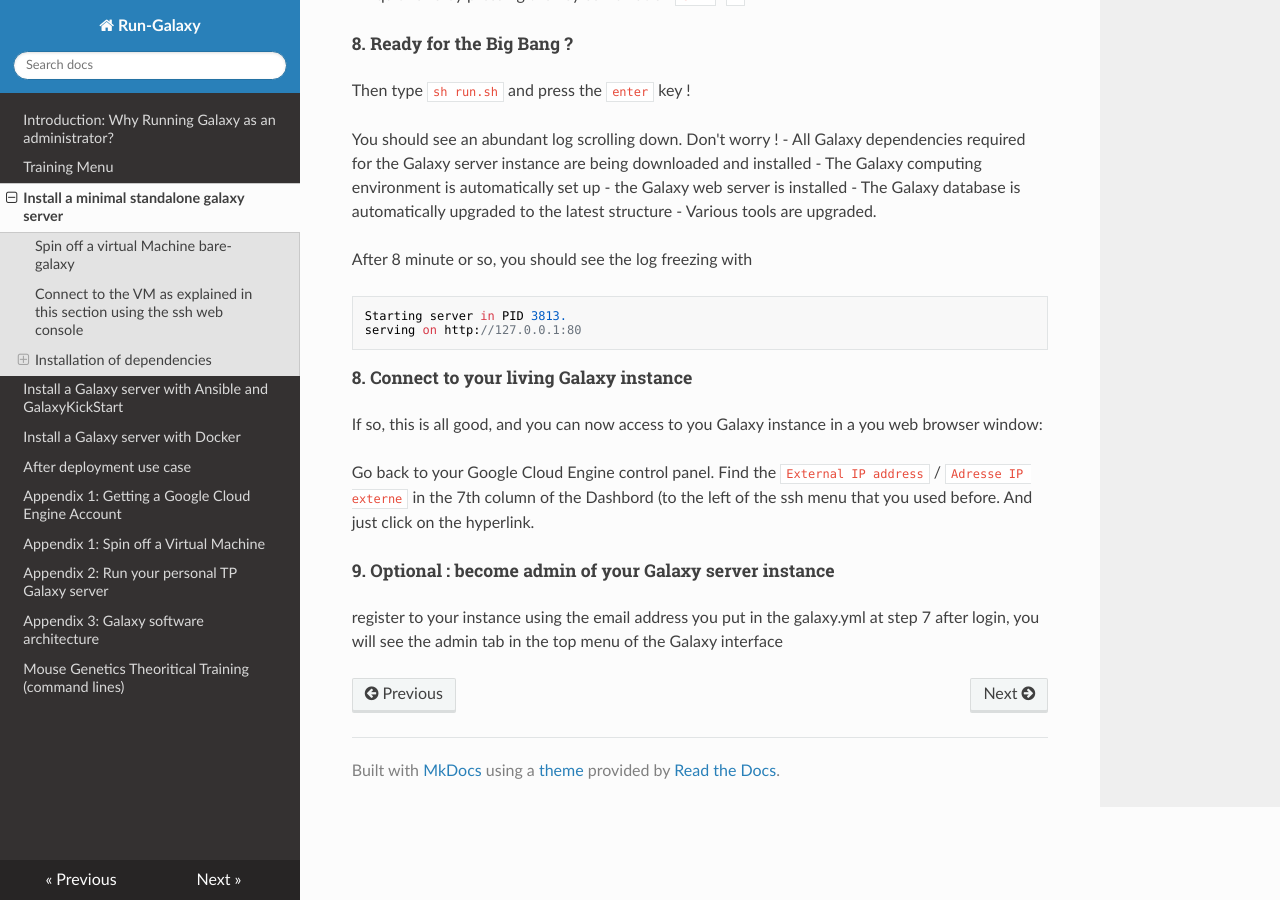
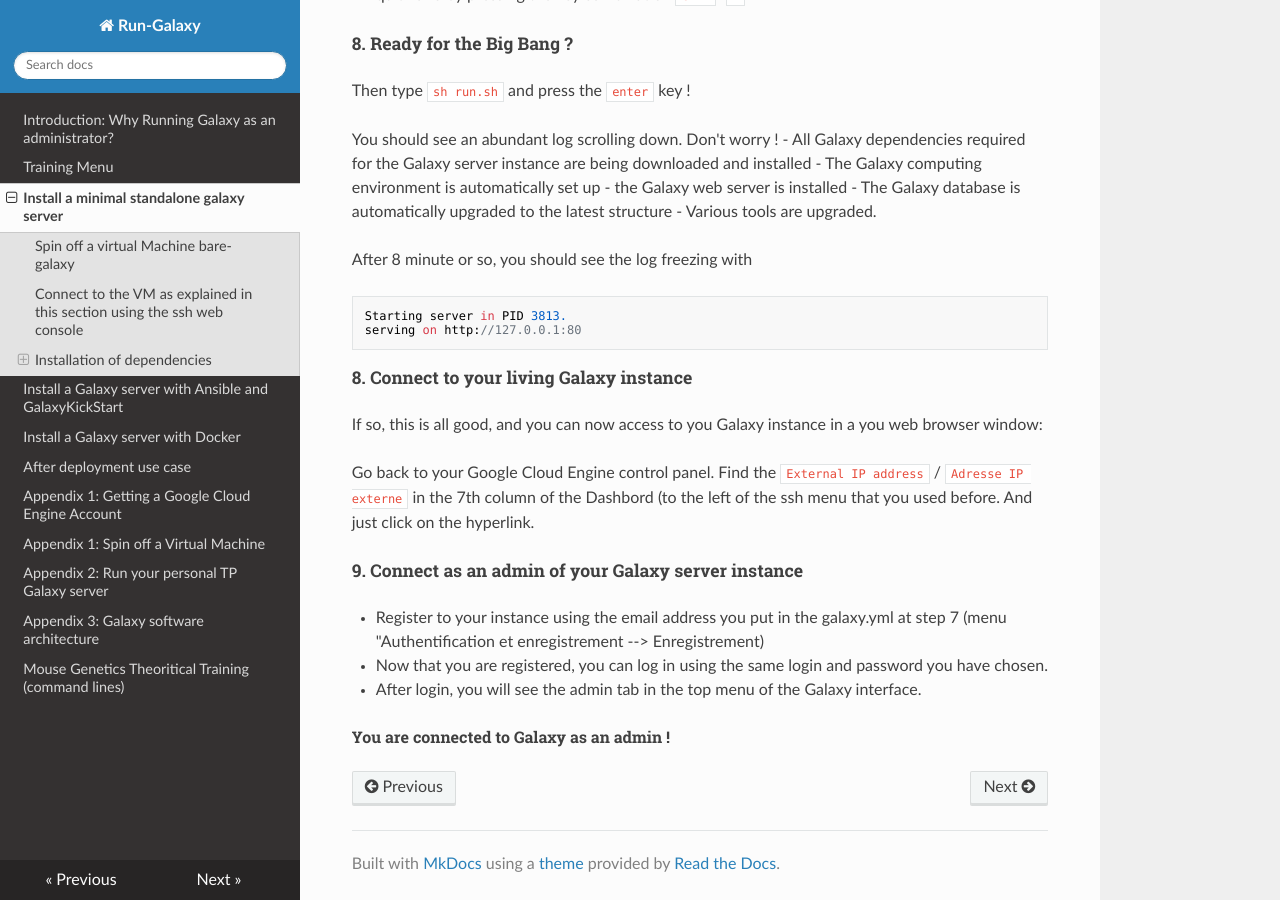
Before and after one commit to ARTbio/Run-Galaxy, an MkDocs documentation site: the page built from docs/bare-galaxy.md, in a window 1280 px wide and 900 px high, scrolled down 1772 px. Built offline with MkDocs 1.6.1, drawn with Linux system fonts in a browser that asks for light colours; nearby versions of some CDN libraries; old or Windows-style settings are respelled for this version of MkDocs.

Commit message:
fix the end of the bare-galaxy part

```diff
--- a/docs/bare-galaxy.md
+++ b/docs/bare-galaxy.md
@@ -89,7 +89,10 @@ If so, this is all good, and you can now access to you Galaxy instance in a you
 Go back to your Google Cloud Engine control panel. Find the `External IP address` / `Adresse IP externe`
 in the 7th column of the Dashbord (to the left of the ssh menu that you used before. And just click on the hyperlink.
 
-##### 9. Optional : become admin of your Galaxy server instance
+##### 9. Connect as an admin of your Galaxy server instance
 
-register to your instance using the email address you put in the galaxy.yml at step 7
-after login, you will see the admin tab in the top menu of the Galaxy interface
+- Register to your instance using the email address you put in the galaxy.yml at step 7 (menu "Authentification et enregistrement --> Enregistrement)
+- Now that you are registered, you can log in using the same login and password you have chosen.
+- After login, you will see the admin tab in the top menu of the Galaxy interface.
+
+###### You are connected to Galaxy as an admin !
```
